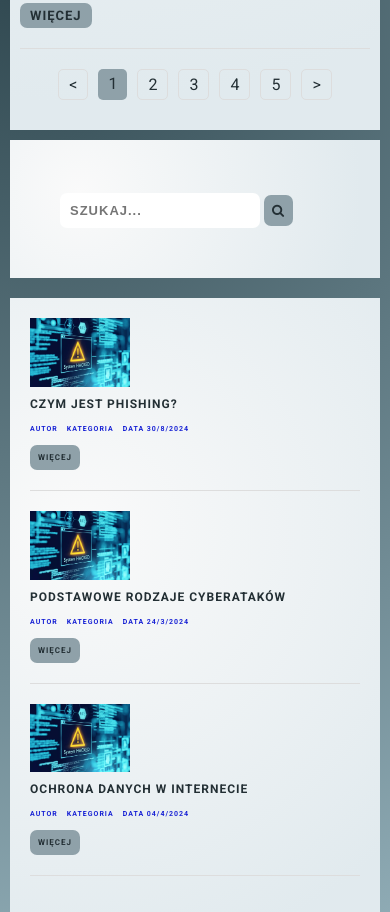
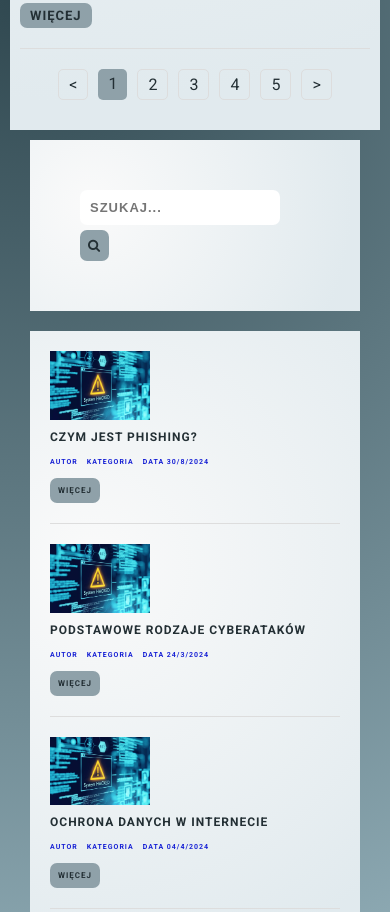
Before and after one commit to jgajdzinska/cybersecurity-blog-template, a plain HTML site: page index.html in a window 390 px wide. Shown: the part 1411-2323 px from the top of the page. Drawn offline with Linux system fonts and the light colour scheme.

Commit message:
#0001 - updated style.css

```diff
--- a/css/style.css
+++ b/css/style.css
@@ -333,7 +333,7 @@ header h1 {
     }
 
     .sidebar {
-        margin: 0 -10px;
+        margin: 0 10px;
         padding: 10px;
     }
 
```
Also changed, not shown: 1 other file.
